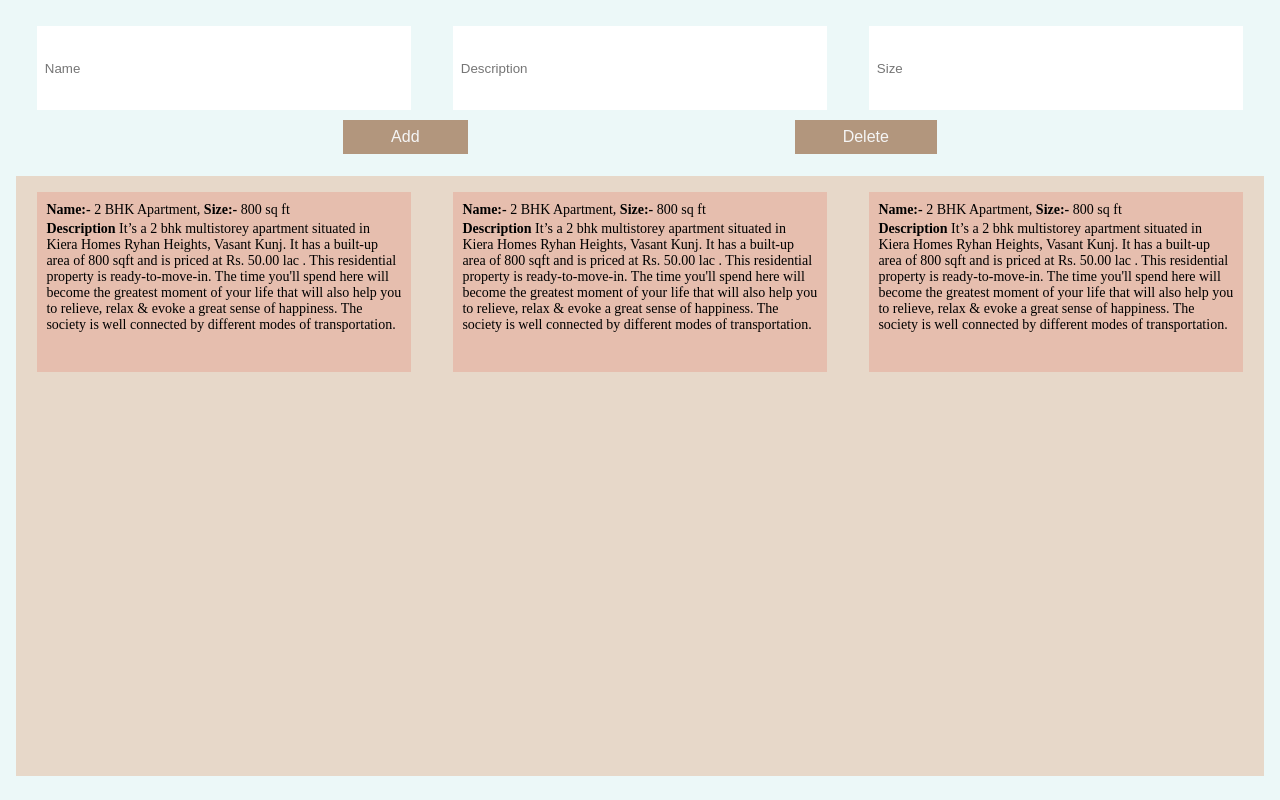
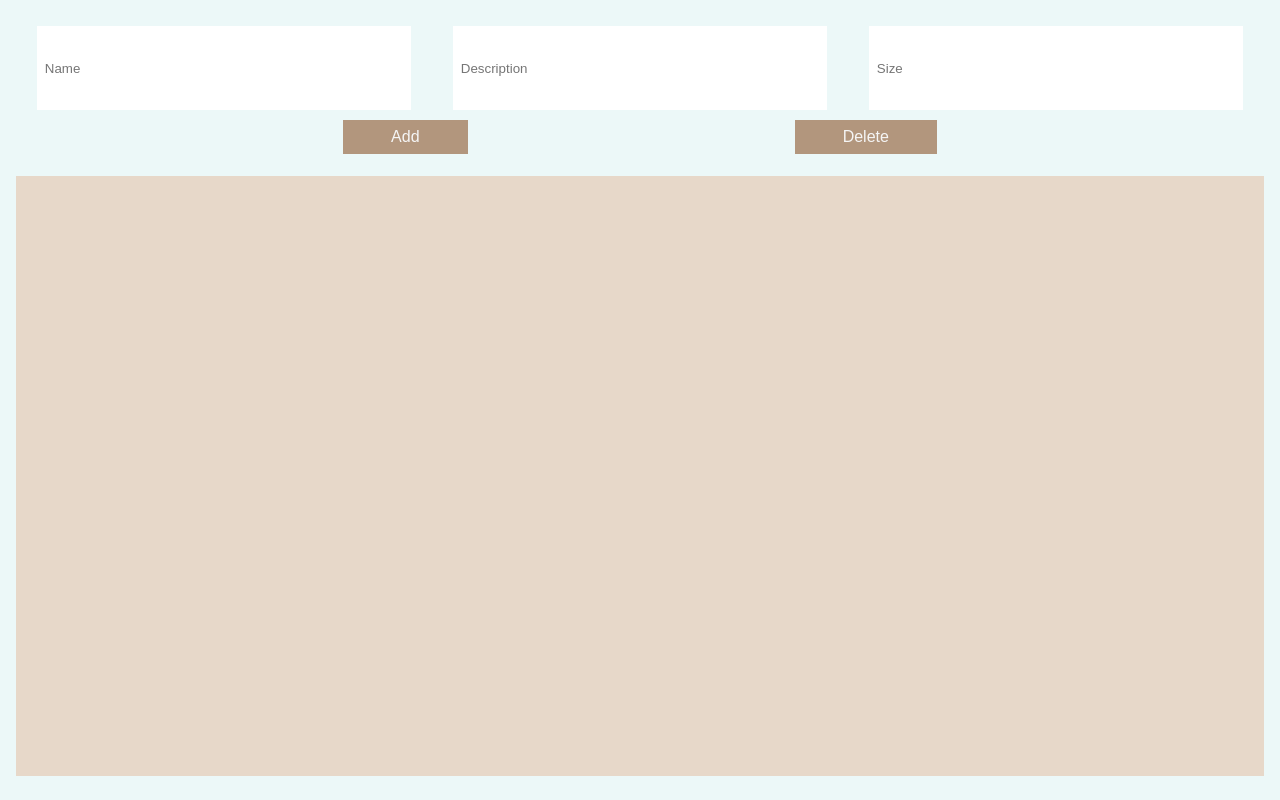
Before and after one commit to mohd-aman/assignment2, a plain HTML site: page index.html in a window 1280 px wide. Drawn offline with Linux system fonts and the light colour scheme.

Commit message:
1st part is done

```diff
--- a/index.html
+++ b/index.html
@@ -21,18 +21,7 @@
             </div>
         </div>
         <div class="container">
-            <div class="detail">
-                <div class="name"><b>Name:-</b> 2 BHK Apartment, <b>  Size:- </b>800 sq ft</div>
-                <div class="descrtiption"><b>Description</b> It’s a 2 bhk multistorey apartment situated in Kiera Homes Ryhan Heights, Vasant Kunj. It has a built-up area of 800 sqft and is priced at Rs. 50.00 lac . This residential property is ready-to-move-in. The time you'll spend here will become the greatest moment of your life that will also help you to relieve, relax & evoke a great sense of happiness. The society is well connected by different modes of transportation.</div>
-            </div>
-            <div class="detail">
-                <div class="name"><b>Name:-</b> 2 BHK Apartment, <b>  Size:- </b>800 sq ft</div>
-                <div class="descrtiption"><b>Description</b> It’s a 2 bhk multistorey apartment situated in Kiera Homes Ryhan Heights, Vasant Kunj. It has a built-up area of 800 sqft and is priced at Rs. 50.00 lac . This residential property is ready-to-move-in. The time you'll spend here will become the greatest moment of your life that will also help you to relieve, relax & evoke a great sense of happiness. The society is well connected by different modes of transportation.</div>
-            </div>
-            <div class="detail">
-                <div class="name"><b>Name:-</b> 2 BHK Apartment, <b>  Size:- </b>800 sq ft</div>
-                <div class="descrtiption"><b>Description</b> It’s a 2 bhk multistorey apartment situated in Kiera Homes Ryhan Heights, Vasant Kunj. It has a built-up area of 800 sqft and is priced at Rs. 50.00 lac . This residential property is ready-to-move-in. The time you'll spend here will become the greatest moment of your life that will also help you to relieve, relax & evoke a great sense of happiness. The society is well connected by different modes of transportation.</div>
-            </div>
+
         </div>
     </div>
 </body>
```
